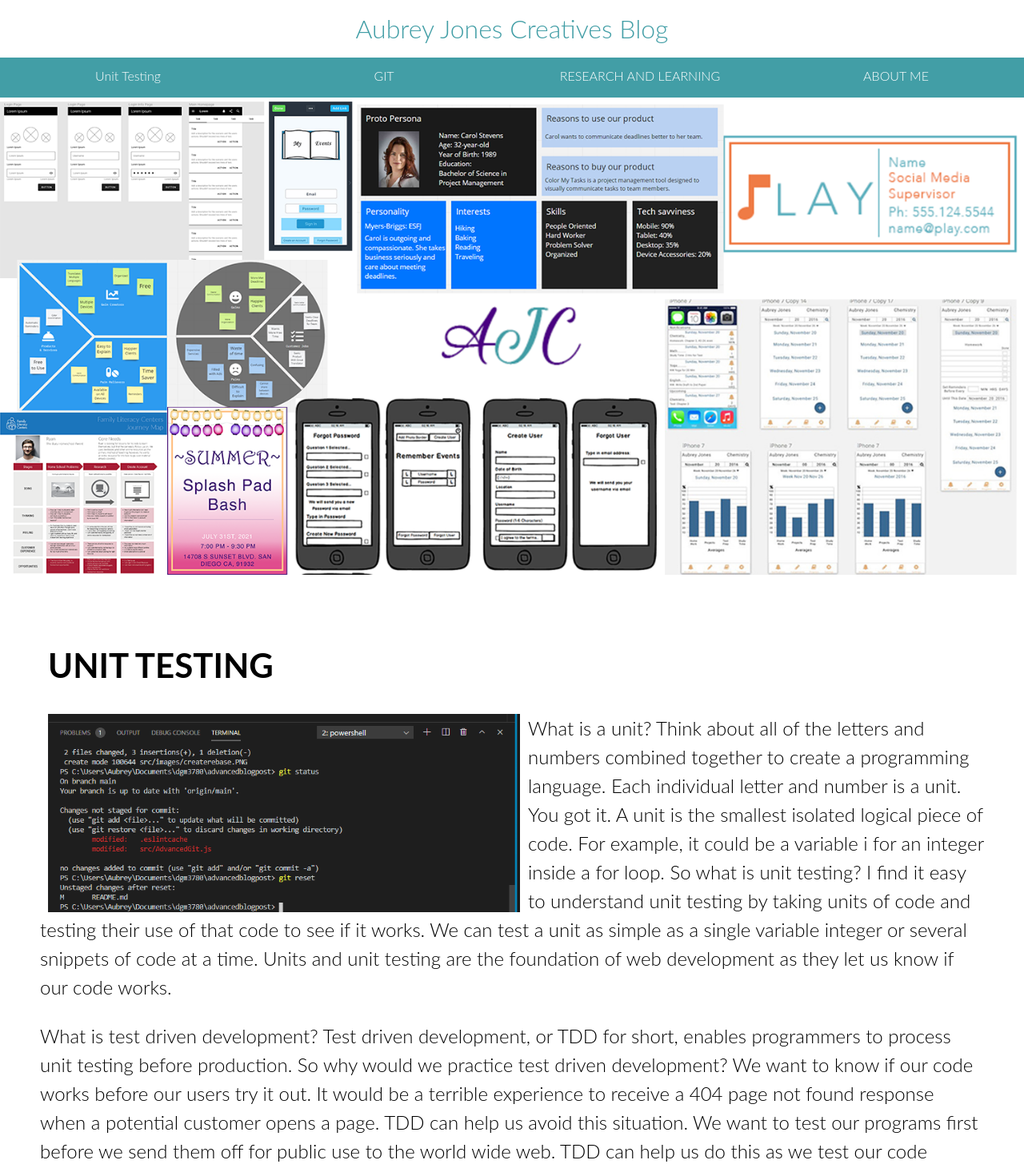
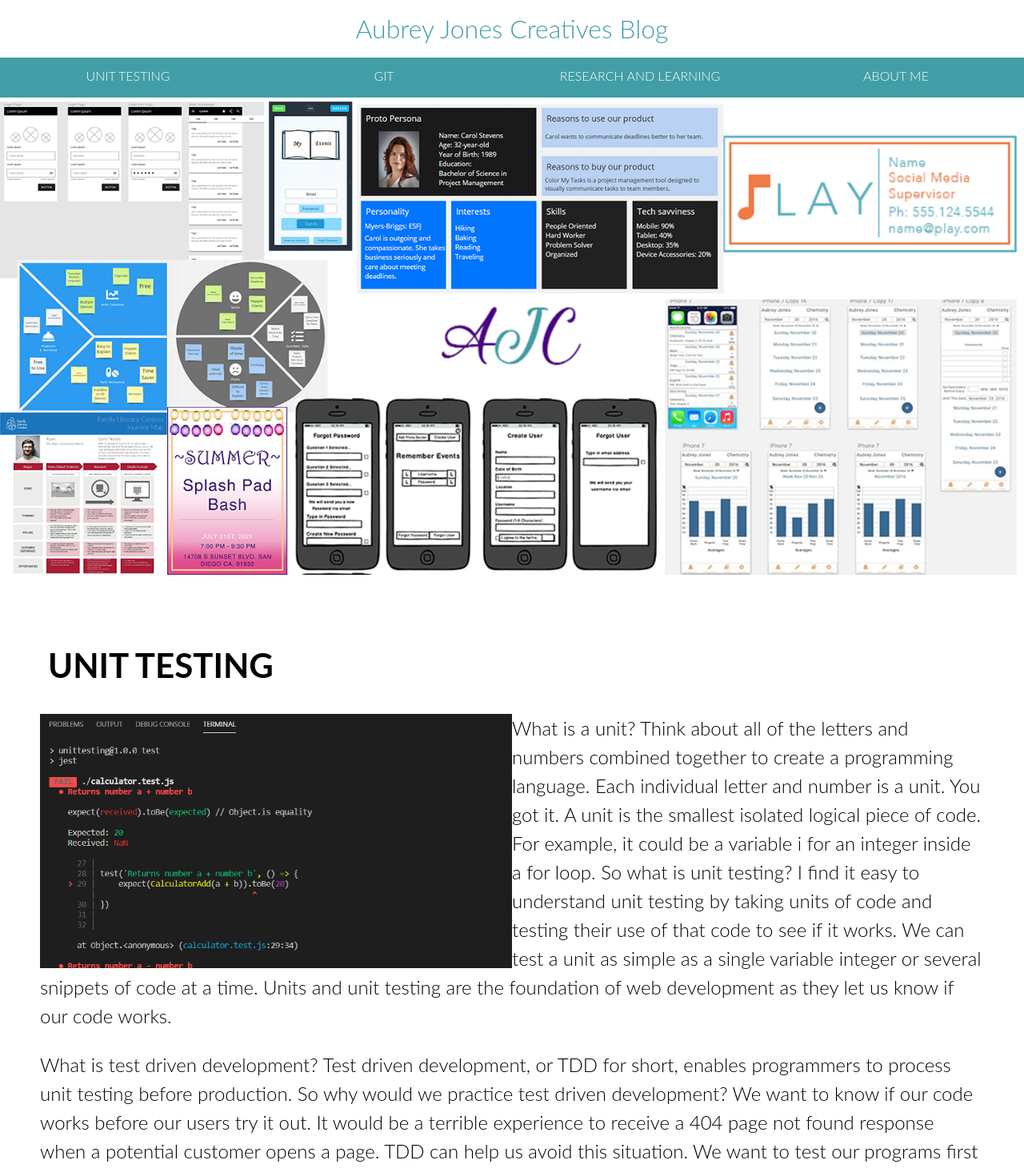
Before and after one commit to aubreyjonescreatives/react-blog, a React (Create React App) app: page / in a window 1280 px wide. Shown: the top 1466 px of the page at 80% size. Built offline with nearby package versions, Linux system fonts and the light colour scheme.

Commit message:
add unit testing image

```diff
--- a/src/TopNavigation.js
+++ b/src/TopNavigation.js
@@ -8,7 +8,7 @@ function TopNavigation() {
     return (
 
       <nav className="Nav">
-         <li><a href="#unittesting">Unit Testing</a></li>
+         <li><a href="#unittesting">UNIT TESTING</a></li>
           <li><a href="#git">GIT</a></li>
       <li><a href="#researchandlearning">RESEARCH AND LEARNING</a></li>
       <li><a href="#aboutme">ABOUT ME</a></li>
--- a/src/UnitTesting.js
+++ b/src/UnitTesting.js
@@ -1,6 +1,6 @@
 import React from 'react'
 import './css/BlogpostStyles.css'
-import GitImage from './images/gitimage.PNG'
+import unitTesting from './images/unittesting.PNG'
 
 
 
@@ -9,7 +9,7 @@ function UnitTesting() {
 
      <div class="main-1" id="unittesting">
     <h1>UNIT TESTING</h1>
-     <p><figure className="gitImage"> <img src={GitImage} alt="Unit Testing"></img></figure>
+     <p><figure className="unitImage"> <img src={unitTesting} alt="Unit Testing"></img></figure>
      What is a unit? Think about all of the letters and numbers combined together to create a
      programming language. Each individual letter and number is a unit. You got it. A unit is the smallest
      isolated logical piece of code. For example, it could be a variable i for an integer inside a for loop.
--- a/src/css/BlogpostStyles.css
+++ b/src/css/BlogpostStyles.css
@@ -139,6 +139,13 @@ figure.gitImage {
 figure.gitImage img {
   width: 100%;
   float: right; }
+
+figure.unitImage {
+  width: 50%; }
+
+figure.unitImage img {
+  width: 100%;
+  float: left; }
 
 /* ------------------------ABOUT ME----------------------------- */
 .main-1 {
--- a/src/scss/_small-default.scss
+++ b/src/scss/_small-default.scss
@@ -111,6 +111,9 @@ figure.gitImage {width: 50%;}
 figure.gitImage img {width: 100%; float: right;}
 
 
+figure.unitImage {width: 50%;}
+figure.unitImage img {width: 100%; float: left;}
+
 
 
 
```
Also changed, not shown: src/images/unittesting.PNG (added), 1 other file (tests, documents, lock files or other folders).
